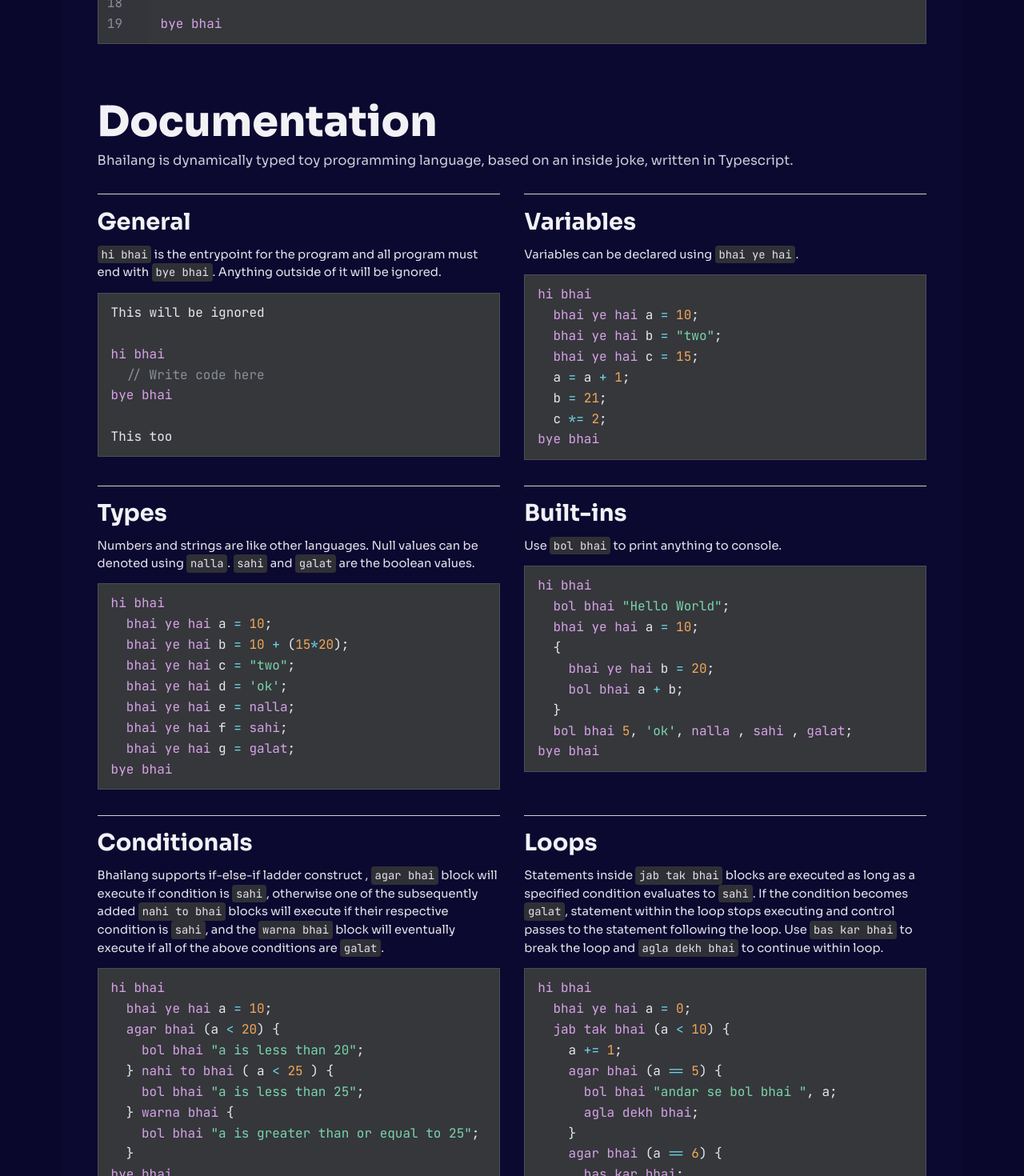
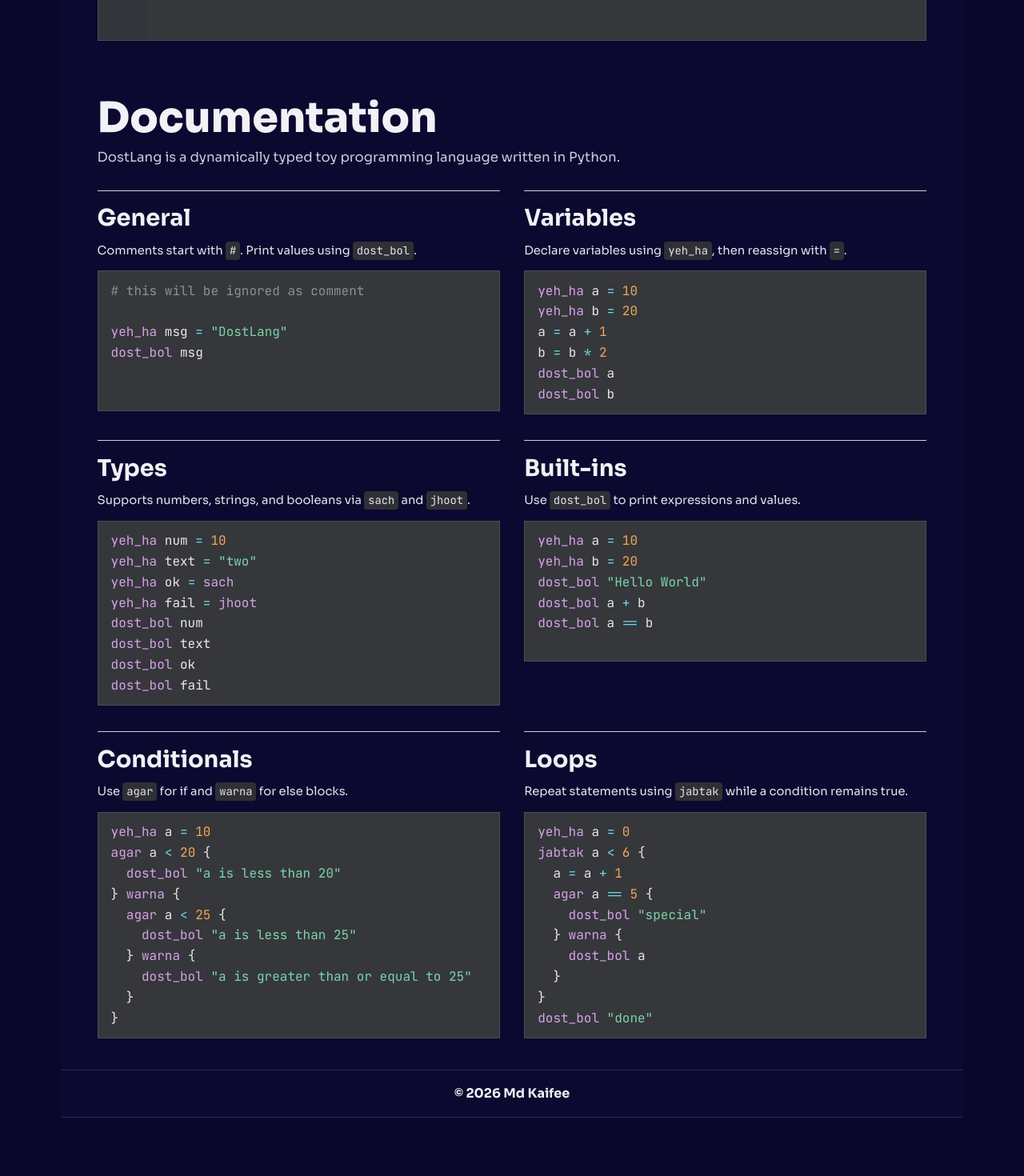
Before and after one commit to Mdkaifee/Dostlang_React, a React (Vite) app: page / in a window 1280 px wide. Shown: the part 1220-2690 px from the top of the page at 80% size. After the commit the page ends 2617 px from the top, so only its background shows below. Built offline with nearby package versions, Linux system fonts and the light colour scheme.

Commit message:
updated ui

```diff
--- a/src/App.jsx
+++ b/src/App.jsx
@@ -1,117 +1,79 @@
 import { useMemo, useState } from 'react'
 
-const playgroundSample = `hi bhai
-  bol bhai "Hello World";
+const playgroundSample = `yeh_ha a = 3
+yeh_ha b = 0
 
-  bhai ye hai a = 3;
-  bhai ye hai b = 0;
+jabtak b < 5 {
+  dost_bol b
 
-  jab tak bhai (b < 5) {
-    bol bhai b;
-
-    agar bhai (b == a) {
-      bol bhai "b is equal to a";
-    } nahi to bhai (b == 0) {
-      bol bhai "b is equal to zero";
+  agar b == a {
+    dost_bol "b is equal to a"
+  } warna {
+    agar b == 0 {
+      dost_bol "b is equal to zero"
     }
-
-    b += 1;
   }
 
-bye bhai`
+  b = b + 1
+}`
 
 const docBlocks = {
-  general: `This will be ignored
+  general: `# this will be ignored as comment
 
-hi bhai
-  // Write code here
-bye bhai
-
-This too`,
-  variables: `hi bhai
-  bhai ye hai a = 10;
-  bhai ye hai b = "two";
-  bhai ye hai c = 15;
-  a = a + 1;
-  b = 21;
-  c *= 2;
-bye bhai`,
-  types: `hi bhai
-  bhai ye hai a = 10;
-  bhai ye hai b = 10 + (15*20);
-  bhai ye hai c = "two";
-  bhai ye hai d = 'ok';
-  bhai ye hai e = nalla;
-  bhai ye hai f = sahi;
-  bhai ye hai g = galat;
-bye bhai`,
-  builtins: `hi bhai
-  bol bhai "Hello World";
-  bhai ye hai a = 10;
-  {
-    bhai ye hai b = 20;
-    bol bhai a + b;
+yeh_ha msg = "DostLang"
+dost_bol msg`,
+  variables: `yeh_ha a = 10
+yeh_ha b = 20
+a = a + 1
+b = b * 2
+dost_bol a
+dost_bol b`,
+  types: `yeh_ha num = 10
+yeh_ha text = "two"
+yeh_ha ok = sach
+yeh_ha fail = jhoot
+dost_bol num
+dost_bol text
+dost_bol ok
+dost_bol fail`,
+  builtins: `yeh_ha a = 10
+yeh_ha b = 20
+dost_bol "Hello World"
+dost_bol a + b
+dost_bol a == b`,
+  conditionals: `yeh_ha a = 10
+agar a < 20 {
+  dost_bol "a is less than 20"
+} warna {
+  agar a < 25 {
+    dost_bol "a is less than 25"
+  } warna {
+    dost_bol "a is greater than or equal to 25"
   }
-  bol bhai 5, 'ok', nalla , sahi , galat;
-bye bhai`,
-  conditionals: `hi bhai
-  bhai ye hai a = 10;
-  agar bhai (a < 20) {
-    bol bhai "a is less than 20";
-  } nahi to bhai ( a < 25 ) {
-    bol bhai "a is less than 25";
-  } warna bhai {
-    bol bhai "a is greater than or equal to 25";
+}`,
+  loops: `yeh_ha a = 0
+jabtak a < 6 {
+  a = a + 1
+  agar a == 5 {
+    dost_bol "special"
+  } warna {
+    dost_bol a
   }
-bye bhai`,
-  loops: `hi bhai
-  bhai ye hai a = 0;
-  jab tak bhai (a < 10) {
-    a += 1;
-    agar bhai (a == 5) {
-      bol bhai "andar se bol bhai ", a;
-      agla dekh bhai;
-    }
-    agar bhai (a == 6) {
-      bas kar bhai;
-    }
-    bol bhai a;
-  }
-  bol bhai "done";
-bye bhai`,
+}
+dost_bol "done"`,
 }
 
-const keywordSet = new Set([
-  'hi',
-  'bhai',
-  'bol',
-  'ye',
-  'hai',
-  'jab',
-  'tak',
-  'agar',
-  'nahi',
-  'to',
-  'warna',
-  'bye',
-  'nalla',
-  'sahi',
-  'galat',
-  'bas',
-  'kar',
-  'agla',
-  'dekh',
-])
+const keywordSet = new Set(['dost_bol', 'yeh_ha', 'agar', 'warna', 'jabtak', 'sach', 'jhoot', 'aur', 'ya', 'nahi'])
 
 function InlineTag({ children }) {
   return <code className="inline-tag">{children}</code>
 }
 
 function highlightLine(line) {
-  const commentIdx = line.indexOf('//')
+  const commentIdx = line.indexOf('#')
   const codePart = commentIdx >= 0 ? line.slice(0, commentIdx) : line
   const commentPart = commentIdx >= 0 ? line.slice(commentIdx) : ''
-  const tokenRegex = /("[^"]*"|'[^']*'|==|!=|<=|>=|\+=|-=|\*=|\/=|[{}();,]|[+\-*/=<>]|\b[a-zA-Z_][a-zA-Z0-9_]*\b|\d+)/g
+  const tokenRegex = /("[^"]*"|==|!=|<=|>=|\+=|-=|\*=|\/=|[{}();,]|[+\-*/=<>]|\b[a-zA-Z_][a-zA-Z0-9_]*\b|\d+)/g
   const pieces = codePart.split(tokenRegex)
 
   return (
@@ -120,7 +82,7 @@ function highlightLine(line) {
         if (!piece) return null
 
         let cls = 'tok-plain'
-        if (/^"[^"]*"$|^'[^']*'$/.test(piece)) {
+        if (/^"[^"]*"$/.test(piece)) {
           cls = 'tok-string'
         } else if (/^\d+$/.test(piece)) {
           cls = 'tok-number'
@@ -168,7 +130,6 @@ function CodeLines({ code, withNumbers = false }) {
 
 function App() {
   const [playgroundCode, setPlaygroundCode] = useState(playgroundSample)
-
   const lineCountMemo = useMemo(() => playgroundCode.split('\n').length, [playgroundCode])
 
   const onClear = () => setPlaygroundCode('')
@@ -238,15 +199,14 @@ function App() {
       <section className="docs-section">
         <h2>Documentation</h2>
         <p className="docs-intro">
-          Bhailang is dynamically typed toy programming language, based on an inside joke, written in Typescript.
+          DostLang is a dynamically typed toy programming language written in Python.
         </p>
 
         <div className="docs-grid">
           <article className="doc-card">
             <h3>General</h3>
             <p>
-              <InlineTag>hi bhai</InlineTag> is the entrypoint for the program and all program must end with{' '}
-              <InlineTag>bye bhai</InlineTag>. Anything outside of it will be ignored.
+              Comments start with <InlineTag>#</InlineTag>. Print values using <InlineTag>dost_bol</InlineTag>.
             </p>
             <CodeLines code={docBlocks.general} />
           </article>
@@ -254,7 +214,7 @@ function App() {
           <article className="doc-card">
             <h3>Variables</h3>
             <p>
-              Variables can be declared using <InlineTag>bhai ye hai</InlineTag>.
+              Declare variables using <InlineTag>yeh_ha</InlineTag>, then reassign with <InlineTag>=</InlineTag>.
             </p>
             <CodeLines code={docBlocks.variables} />
           </article>
@@ -262,8 +222,7 @@ function App() {
           <article className="doc-card">
             <h3>Types</h3>
             <p>
-              Numbers and strings are like other languages. Null values can be denoted using <InlineTag>nalla</InlineTag>.{' '}
-              <InlineTag>sahi</InlineTag> and <InlineTag>galat</InlineTag> are the boolean values.
+              Supports numbers, strings, and booleans via <InlineTag>sach</InlineTag> and <InlineTag>jhoot</InlineTag>.
             </p>
             <CodeLines code={docBlocks.types} />
           </article>
@@ -271,7 +230,7 @@ function App() {
           <article className="doc-card">
             <h3>Built-ins</h3>
             <p>
-              Use <InlineTag>bol bhai</InlineTag> to print anything to console.
+              Use <InlineTag>dost_bol</InlineTag> to print expressions and values.
             </p>
             <CodeLines code={docBlocks.builtins} />
           </article>
@@ -279,10 +238,7 @@ function App() {
           <article className="doc-card">
             <h3>Conditionals</h3>
             <p>
-              Bhailang supports if-else-if ladder construct , <InlineTag>agar bhai</InlineTag> block will execute if condition is{' '}
-              <InlineTag>sahi</InlineTag>, otherwise one of the subsequently added <InlineTag>nahi to bhai</InlineTag> blocks will
-              execute if their respective condition is <InlineTag>sahi</InlineTag>, and the <InlineTag>warna bhai</InlineTag> block
-              will eventually execute if all of the above conditions are <InlineTag>galat</InlineTag>.
+              Use <InlineTag>agar</InlineTag> for if and <InlineTag>warna</InlineTag> for else blocks.
             </p>
             <CodeLines code={docBlocks.conditionals} />
           </article>
@@ -290,10 +246,7 @@ function App() {
           <article className="doc-card">
             <h3>Loops</h3>
             <p>
-              Statements inside <InlineTag>jab tak bhai</InlineTag> blocks are executed as long as a specified condition evaluates to{' '}
-              <InlineTag>sahi</InlineTag>. If the condition becomes <InlineTag>galat</InlineTag>, statement within the loop stops
-              executing and control passes to the statement following the loop. Use <InlineTag>bas kar bhai</InlineTag> to break the
-              loop and <InlineTag>agla dekh bhai</InlineTag> to continue within loop.
+              Repeat statements using <InlineTag>jabtak</InlineTag> while a condition remains true.
             </p>
             <CodeLines code={docBlocks.loops} />
           </article>
```
Also changed, not shown: 1 other file (tests, documents, lock files or other folders).
